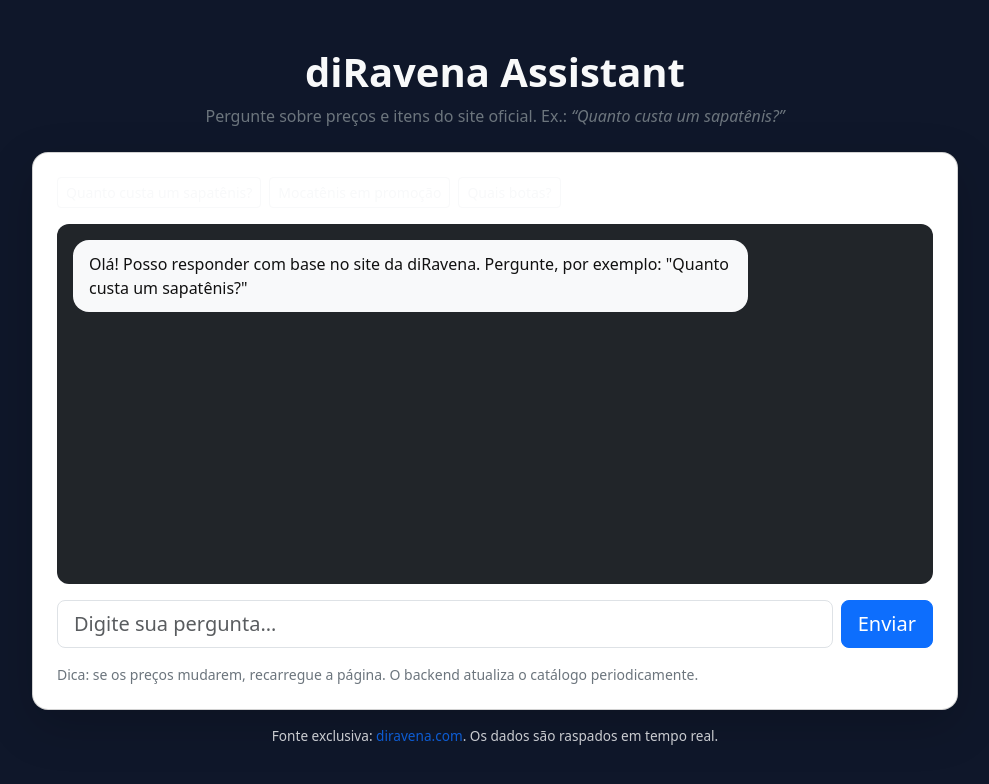
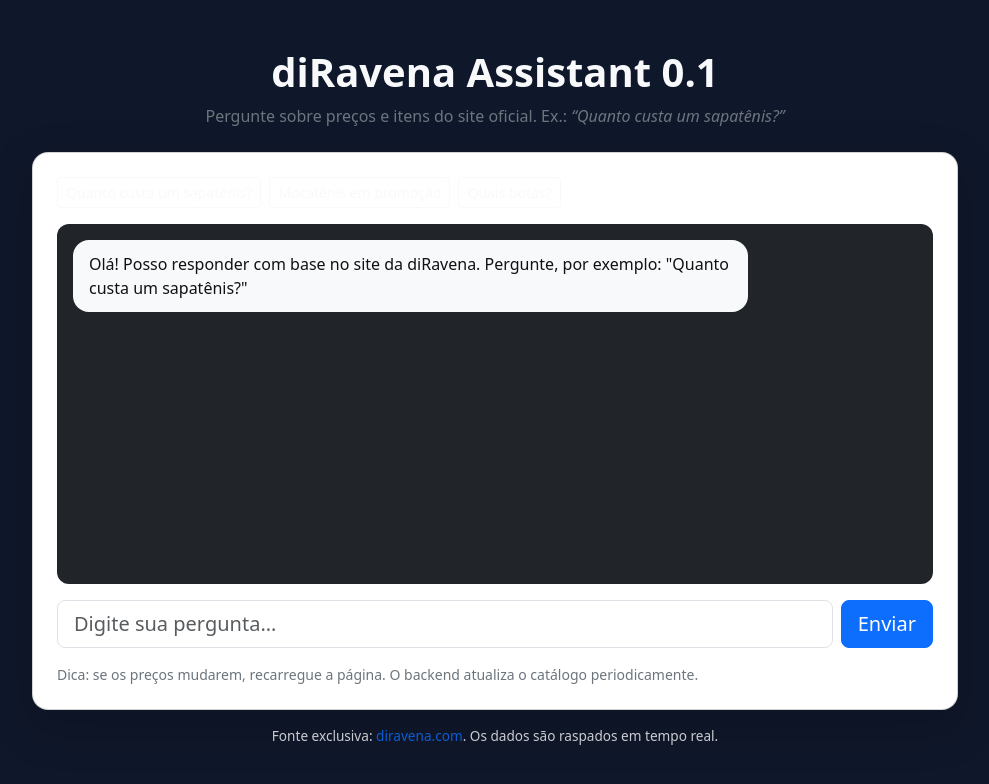
Before and after one commit to PedroPSKOliveira/starmindai, a website: page index.html in a window 1280 px wide. Shown: the whole page, without its empty margins (145-1134 px from the left). Drawn offline with nearby package versions, Linux system fonts and the light colour scheme.

Commit message:
refactor: update title to include version number in index.html

```diff
--- a/index.html
+++ b/index.html
@@ -30,7 +30,7 @@
     <div class="row justify-content-center">
         <div class="col-10">
             <div class="text-center mb-4">
-                <h1 class="fw-bold">diRavena Assistant</h1>
+                <h1 class="fw-bold">diRavena Assistant 0.1</h1>
                 <p class="text-secondary">Pergunte sobre preços e itens do site oficial. Ex.: <em>“Quanto custa um sapatênis?”</em></p>
             </div>
 
```
